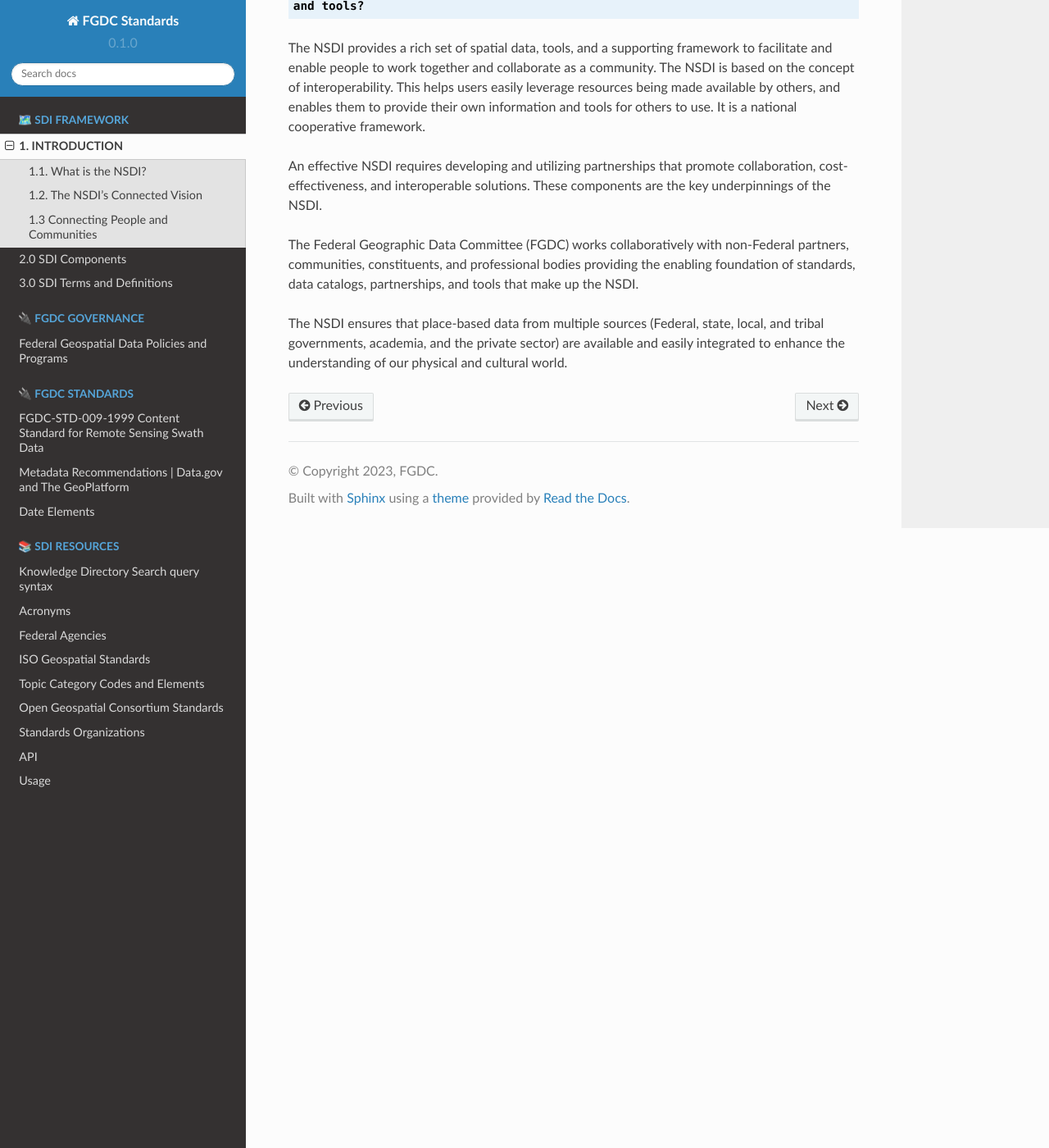
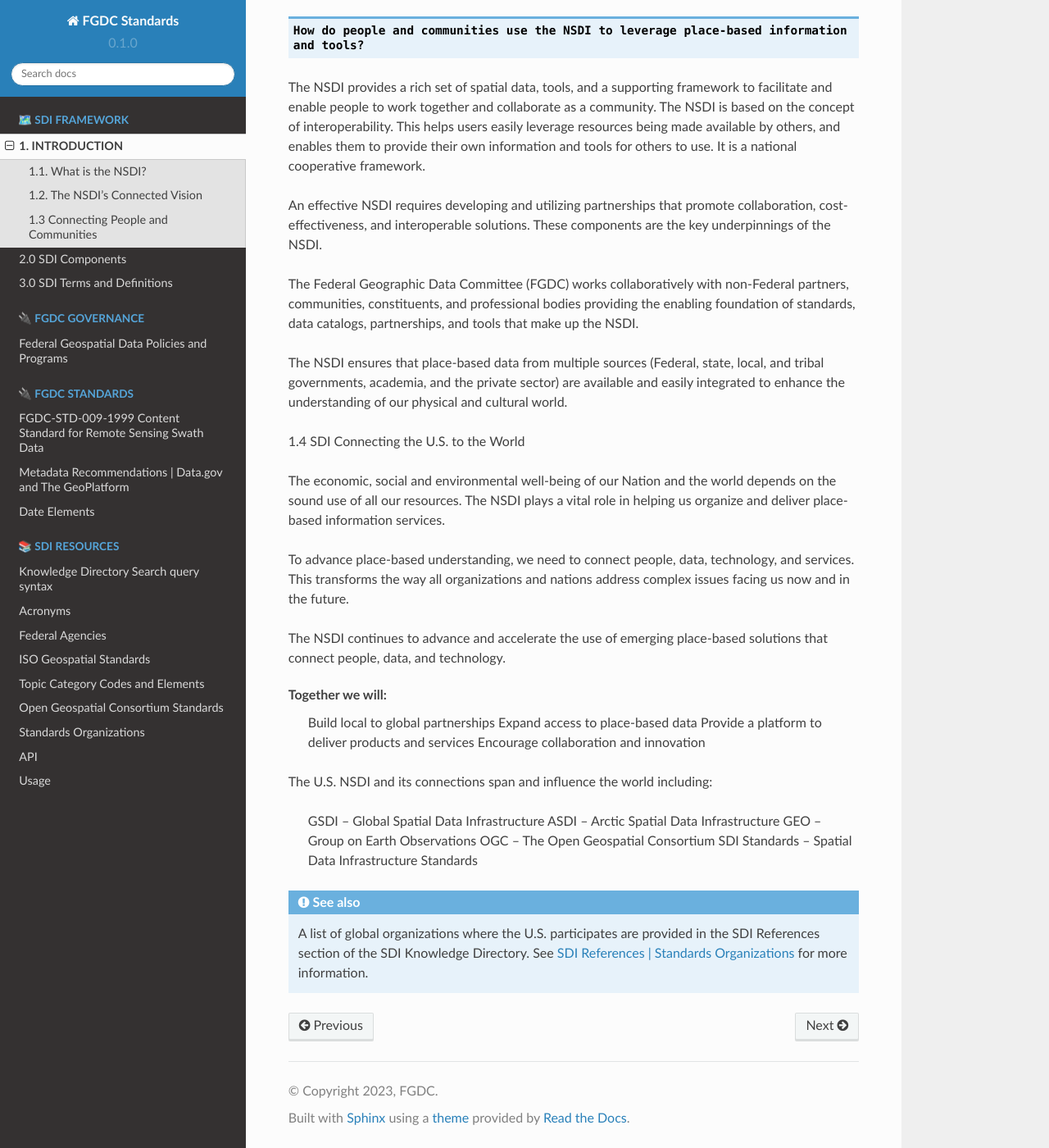
Before and after one commit to fgdcgov/sdi, a Sphinx documentation site: the page built from docs/source/sdiframework/sdiintroduction.rst, in a window 1280 px wide and 1400 px high, scrolled down 1517 px. Shown: the whole window at 82% size. Built offline with Sphinx 7.4.7 and the Read the Docs theme 2.0.0, drawn with Linux system fonts in a browser that asks for light colours; pages that are not in the unit, such as notebooks, are missing from menus; some of the changed text lies outside the part shown.

Commit message:
Updated SDI Introduction adding metatags and content.

```diff
--- a/docs/source/sdiframework/sdicomponents.rst
+++ b/docs/source/sdiframework/sdicomponents.rst
@@ -1,3 +1,8 @@
+.. meta::
+   :title: U.S. NSDI Components
+   :description: Provides SDI Component information from the United States National Spatial Data Infrastructure (NSDI)
+   :keywords: NSDI, Place-Based, SDI, NSDI, NSDI Components, NSDI Standards, Standards, Governance, Data Governance, Spatial, GSDI, Geographic, Evidence-Based, Geospatial, GDA, NGDA, Geospatial Data Act, OGC, ISO, ANSI
+
 2.0 SDI Components
 ======================
 
--- a/docs/source/sdiframework/sdidefinitions.rst
+++ b/docs/source/sdiframework/sdidefinitions.rst
@@ -1,2 +1,7 @@
+.. meta::
+   :title: SDI Terms and Definitions
+   :description: Provides terms and definitions that support the United States National Spatial Data Infrastructure
+   :keywords: NSDI, Place-Based, SDI, SDI Terms, SDI Definitions, Metadata, Standards, Governance, GSDI, Geographic, Evidence-Based, Geospatial, GDA, NGDA, Geospatial Data Act, OGC, ISO, ANSI
+
 3.0 SDI Terms and Definitions
 ======================
--- a/docs/source/sdiframework/sdiintroduction.rst
+++ b/docs/source/sdiframework/sdiintroduction.rst
@@ -1,19 +1,20 @@
+.. meta::
+   :title: Introduction to the U.S. NSDI
+   :description: Provides an introduction to the United States National Spatial Data Infrastructure
+   :keywords: NSDI, Place-Based, SDI, GSDI, Geographic, Evidence-Based, Geospatial, GDA, NGDA, Geospatial Data Act, OGC, ISO, ANSI
+
 SDI Directory
 
 1. INTRODUCTION
 ======================
 
-NSDI – A Place-Based National Framework
+NSDI – A Place-Based National Framework for Insights, Intelligence and Knowledge
 
-Our world is increasingly complex and interconnected. Humanity is challenged with understanding and adjusting to ever-changing economic, environmental, and social factors.
-Sustainable and innovative solutions depend on reliable information, understanding, and informed decision making.
+Our world is increasingly complex and interconnected. Humanity is challenged with understanding and adjusting to ever-changing economic, environmental, and social factors. Sustainable and innovative solutions depend on reliable information, understanding, and informed decision making.
 
-Geographic information is a universal language that helps us intuitively understand and interpret conditions, events, relationships,
-and patterns. It provides key information and context that helps define, influence, and guide our decisions and actions.
+Geographic information is a universal language that helps us intuitively understand and interpret conditions, events, relationships, and patterns. It provides key information and context that helps define, influence, and guide our decisions and actions.
 
-Whether it is understanding unfamiliar environments, determining the best route to a destination, or performing long-term
-planning to enhance community resilience, the components of the NSDI are behind the scenes with the infrastructure to deliver data, tools, and information to people.
-
+A National Spatial Data Infrastructure (NSDI) provides a Place-Based Framework to connect society, data and services to provide insights, intelligence and knowledge.  Whether it is understanding unfamiliar environments, determining the best route to a destination, or performing long-term planning to enhance community resilience, the components of the NSDI are behind the scenes with the infrastructure to deliver data, tools, and information to people.
 
 1.1. What is the NSDI?
 -------------------------------
@@ -74,3 +75,30 @@
 .. NSDI Evolution::
 
     The NSDI provides a national, cooperative framework that allows access to data, tools and services.
+
+
+1.4 SDI Connecting the U.S. to the World
+
+The economic, social and environmental well-being of our Nation and the world depends on the sound use of all our resources. The NSDI plays a vital role in helping us organize and deliver place-based information services.
+
+To advance place-based understanding, we need to connect people, data, technology, and services. This transforms the way all organizations and nations address complex issues facing us now and in the future.
+
+The NSDI continues to advance and accelerate the use of emerging place-based solutions that connect people, data, and technology.
+
+Together we will:
+    Build local to global partnerships
+    Expand access to place-based data
+    Provide a platform to deliver products and services
+    Encourage collaboration and innovation
+
+The U.S. NSDI and its connections span and influence the world including:
+
+    GSDI – Global Spatial Data Infrastructure
+    ASDI – Arctic Spatial Data Infrastructure
+    GEO – Group on Earth Observations
+    OGC – The Open Geospatial Consortium
+    SDI Standards – Spatial Data Infrastructure Standards
+
+.. seealso::
+
+   A list of global organizations where the U.S. participates are provided in the SDI References section of the SDI Knowledge Directory. See `SDI References | Standards Organizations <https://fgdc-standards.readthedocs.io/en/latest/references/isostandards.html>`_ for more information.
--- a/docs/source/sdiframework/sdistandards.rst
+++ b/docs/source/sdiframework/sdistandards.rst
@@ -1,3 +1,8 @@
+.. meta::
+   :title: U.S. NSDI Standards
+   :description: Provides SDI standards information from the United States National Spatial Data Infrastructure (NSDI)
+   :keywords: NSDI, Place-Based, SDI, NSDI, NSDI Components, NSDI Standards, Standards, Governance, Data Governance, Spatial, GSDI, Geographic, Evidence-Based, Geospatial, GDA, NGDA, Geospatial Data Act, OGC, ISO, ANSI
+
 2.0 SDI Standards
 ======================
 
```
